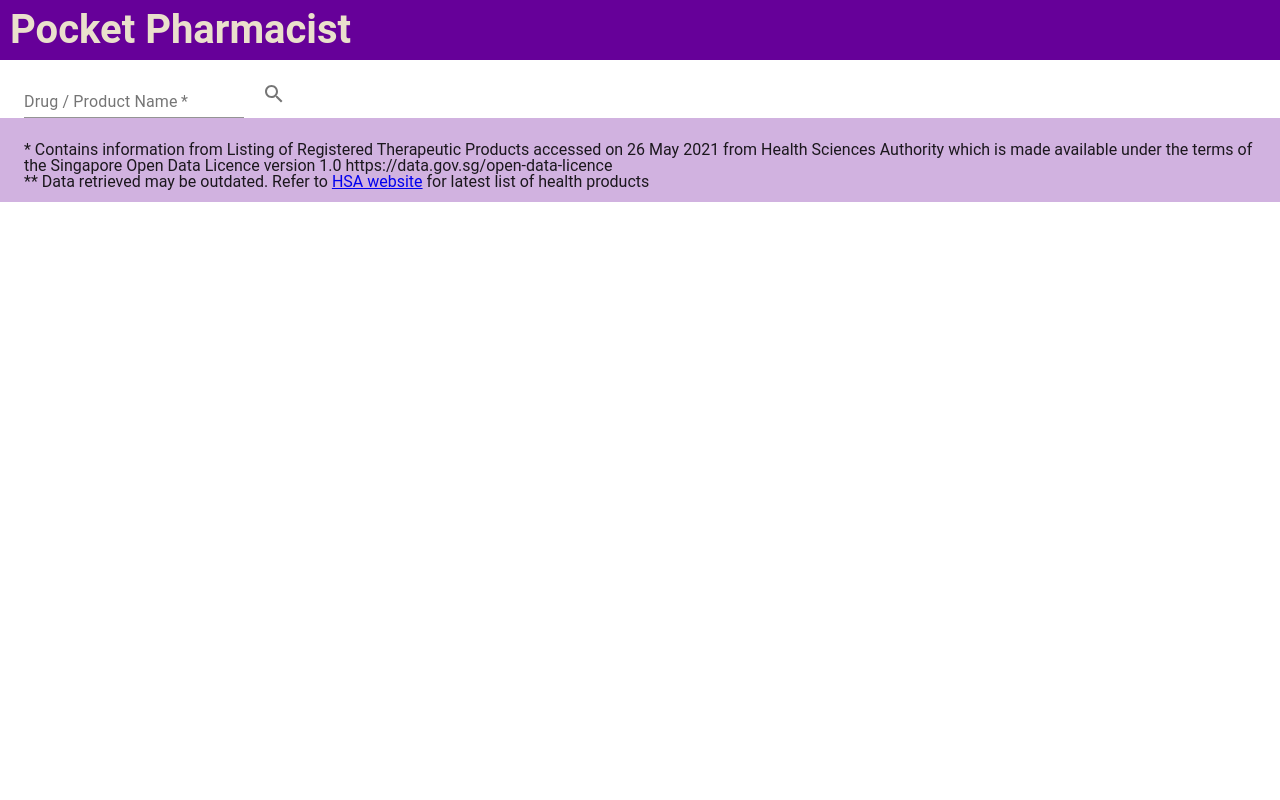
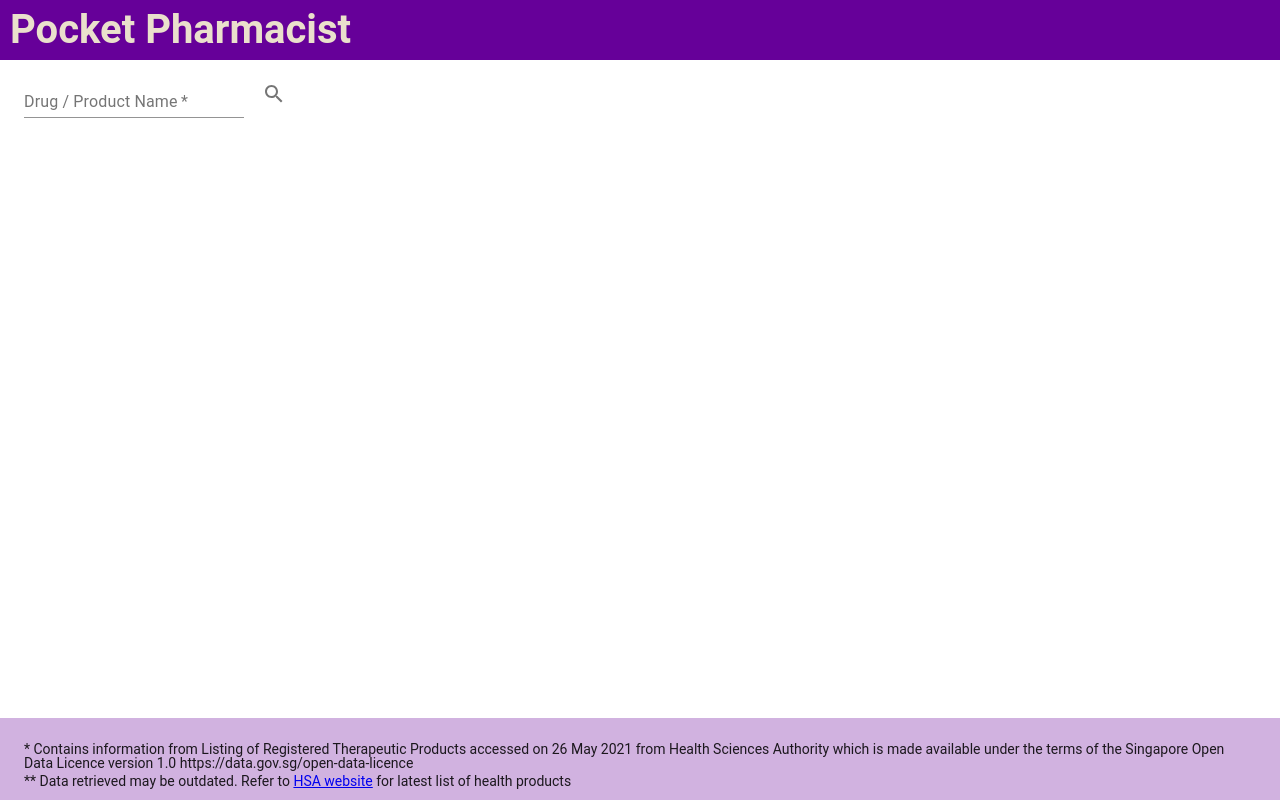
Before and after one commit to CodingShawn/pocket-pharmacist, a React (Create React App) app: page / in a window 1280 px wide. Built offline with nearby package versions, Linux system fonts and the light colour scheme.

Commit message:
Wrapped Header component in Header tag as well as positioned elements in grid layout

```diff
--- a/src/components/Header.js
+++ b/src/components/Header.js
@@ -3,9 +3,13 @@
     fontSize: "40px",
     color: "#eae0cc",
     backgroundColor: "#660099",
-    padding: "10px"
+    padding: "10px",
   };
-  return <h1 style={headerStyle}>Pocket Pharmacist</h1>;
+  return (
+    <header>
+      <h1 style={headerStyle}>Pocket Pharmacist</h1>
+    </header>
+  );
 }
 
 export default Header;
--- a/src/index.css
+++ b/src/index.css
@@ -47,3 +47,26 @@
 	border-collapse: collapse;
 	border-spacing: 0;
 }
+
+html {
+	height: 100%;
+}
+
+body {
+	height: 100%;
+}
+
+#root {
+	height: 100%;
+	display: grid;
+	grid-template-rows: 60px 58px auto 82px ;
+}
+
+footer {
+	font-size: 14px;
+	grid-row: 4 / 5;
+}
+
+footer :first-child {
+	margin-bottom: 4px;
+}
```
